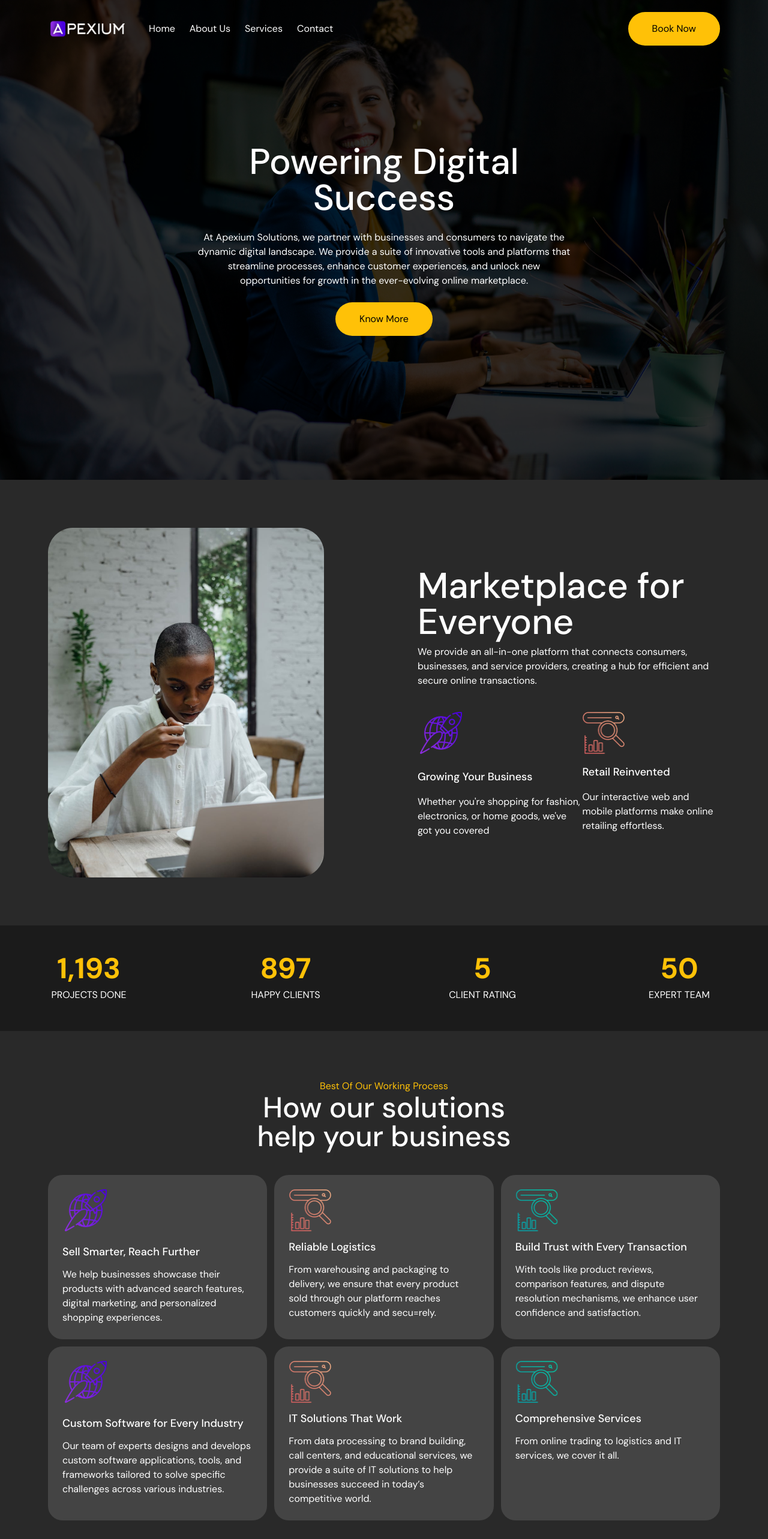
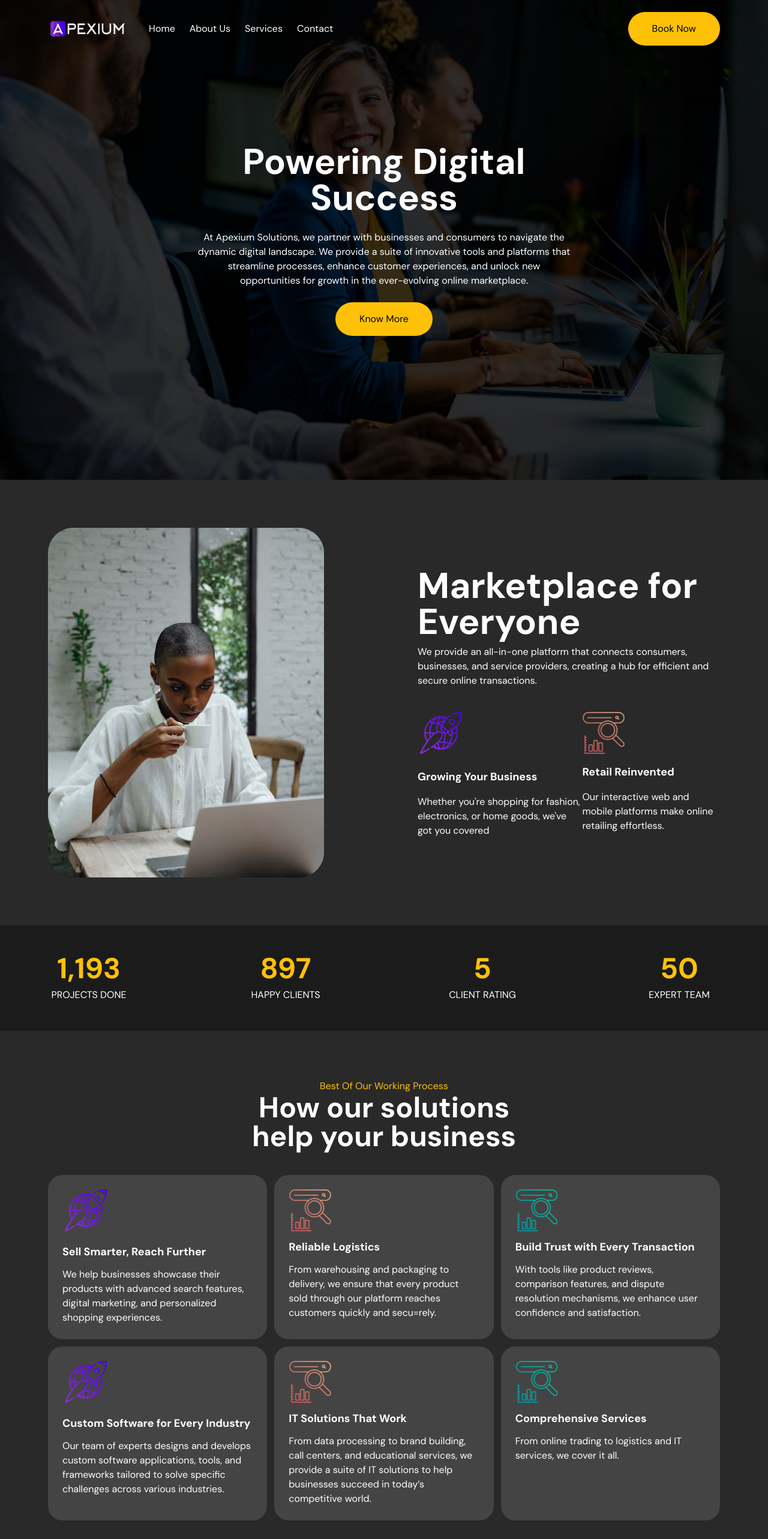
Before and after one commit to Six-Path-Studio/ibinye-work, a React (Vite) app: page / in a window 1280 px wide. Shown: the top 2566 px of the page at 60% size. Built offline with nearby package versions, Linux system fonts and the light colour scheme.

Commit message:
updates commit

```diff
--- a/src/App.jsx
+++ b/src/App.jsx
@@ -55,17 +55,17 @@ function App() {
       <section className='lg:flex justify-between lg:p-20 p-4 sm:py-20'>
         <img data-aos="zoom-in" src="/images/hero-2.png" alt="" />
         <div data-aos="fade-up-right" className='lg:w-[45%] my-auto sm:mt-6'>
-          <h1 className='lg:text-6xl text-4xl mb-2 font-medium'>Marketplace for Everyone</h1>
+          <h1 className='lg:text-6xl text-4xl mb-2 font-bold'>Marketplace for Everyone</h1>
           <p>We provide an all-in-one platform that connects consumers, businesses, and service providers, creating a hub for efficient and secure online transactions. </p>
           <div className='lg:flex mt-10'>
             <div>
               <img src="/images/icons/01.svg" alt="" />
-              <h1 className='my-4 text-lg font-medium'>Growing Your Business</h1>
+              <h1 className='my-4 text-lg font-bold'>Growing Your Business</h1>
               <p>Whether you&apos;re shopping for fashion, electronics, or home goods, we&apos;ve got you covered</p>
             </div>
             <div className='sm:mt-4'>
               <img src="/images/icons/02.svg" alt="" />
-              <h1 className='my-4 text-lg font-medium'>Retail Reinvented</h1>
+              <h1 className='my-4 text-lg font-bold'>Retail Reinvented</h1>
               <p>Our interactive web and mobile platforms make online retailing effortless. </p>
             </div>
           </div>
@@ -75,7 +75,7 @@ function App() {
       <section className='lg:p-20 p-4 sm:mb-6 '>
         <div data-aos="fade-left" className='lg:w-[40%] mx-auto text-center mb-10'>
           <p className='text-gradient'>Best Of Our Working Process</p>
-          <h1 className='lg:text-5xl text-3xl font-medium'>How our solutions help your business</h1>
+          <h1 className='lg:text-5xl text-3xl font-bold'>How our solutions help your business</h1>
         </div>
         <div data-aos="fade-right" className='grid lg:grid-cols-3 gap-3'>
           {cards.map((card, index) => <Card key={index} card={card} />)}
--- a/src/components/Card.jsx
+++ b/src/components/Card.jsx
@@ -3,7 +3,7 @@ const Card = ({card}) => {
   return (
     <div className="bg-[#444444] rounded-3xl p-6">
       <img src={`/images/icons/${card.image}.svg`} alt="" />
-      <h1 className="font-medium my-3 text-lg">{card.title}</h1>
+      <h1 className="font-bold my-3 text-lg">{card.title}</h1>
       <p>{card.text}</p>
     </div>
   );
--- a/src/components/FooterNav.jsx
+++ b/src/components/FooterNav.jsx
@@ -9,7 +9,7 @@ const FooterNav = () => {
         <p className="text-white">Apexium Solutions: Powering Digital Success.</p>
       </div>
       <div>
-        <h2 className="text-lg font-medium mb-4">Resources</h2>
+        <h2 className="text-lg font-bold mb-4">Resources</h2>
         <Link to={'/'}>
           <p className="text-[#D0CACA] my-1">Home</p>
         </Link>
@@ -22,7 +22,7 @@ const FooterNav = () => {
       </div>
 
       <div>
-        <h2 className="text-lg font-medium mb-4">Important Links</h2>
+        <h2 className="text-lg font-bold mb-4">Important Links</h2>
         <Link to={'/'}>
           <p className="text-[#D0CACA] my-1">Privacy Policy</p>
         </Link>
@@ -34,7 +34,7 @@ const FooterNav = () => {
         </Link>
       </div>
       <div>
-        <h2 className="text-lg font-medium mb-4">Our Location</h2>
+        <h2 className="text-lg font-bold mb-4">Our Location</h2>
         <p className="text-[#D0CACA] my-1">
           37 Igode Road Maya, Lagos </p>
         <p className="text-[#D0CACA] my-1">Call: (+234) 806-464-3107 <br />
--- a/src/components/Header.jsx
+++ b/src/components/Header.jsx
@@ -2,7 +2,7 @@
 const Header = ({ title, text }) => {
   return (
     <div className='bg-[#444444] text-center p-20'>
-      <h1 className="text-white mb-6 text-3xl font-medium">{title}</h1>
+      <h1 className="text-white mb-6 text-3xl font-bold">{title}</h1>
       <p className="text-white">{text}</p>
     </div>
   );
--- a/src/components/Hero.jsx
+++ b/src/components/Hero.jsx
@@ -40,7 +40,7 @@ const Hero = () => {
       {/* Content Section */}
       <div className="relative z-10 my-auto lg:w-[60%] mx-auto text-center p-6 rounded-lg">
         <h1 data-aos="fade-right"
-          className="lg:text-6xl text-4xl text-white font-medium">
+          className="lg:text-6xl text-4xl text-white font-bold">
           Powering Digital Success
         </h1>
         <p data-aos="fade-up" className="my-6 text-white">
--- a/src/components/ServiceSection.jsx
+++ b/src/components/ServiceSection.jsx
@@ -7,7 +7,7 @@ const ServiceSection = () => {
       <section className="bg-[#444444] lg:flex justify-between">
         <div data-aos="fade-up-left" className="lg:w-[45%] my-auto lg:p-20 sm:py-10 p-4">
           <p className="text-gradient sm:text-xs">Your Gateway to Seamless Technological Solutions</p>
-          <h1 className="lg:text-7xl text-4xl font-medium">Experience the Apex of Innovation</h1>
+          <h1 className="lg:text-7xl text-4xl font-bold">Experience the Apex of Innovation</h1>
           <p className="py-4">Start your journey with Apexium today. Whether you&apos;re a buyer, seller, or service provider, we make online commerce smarter, faster, and easier for you.</p>
           <button className="bg-[#FFC107] p-4 px-10 rounded-full mr-4">Book Now</button>
           <Link to={'/services'}>
--- a/src/components/Testimonials.jsx
+++ b/src/components/Testimonials.jsx
@@ -28,7 +28,7 @@ const Testimonials = () => {
   return (
     <section className=" lg:px-20 p-4 py-20 relative">
       <p className="text-gradient sm:text-sm text-center">Digital Analytics & Strategy Consulting Agency</p>
-      <h1 className="lg:text-6xl text-3xl font-medium text-center">What our clients say</h1>
+      <h1 className="lg:text-6xl text-3xl font-bold text-center">What our clients say</h1>
       <img src="/images/01.svg.png" className="absolute top-10 sm:hidden" alt="" />
       <Swiper
         modules={[Autoplay]}
@@ -42,7 +42,7 @@ const Testimonials = () => {
             <div className="flex justify-center">
               <img src={`/images/${single.image}.png`} alt="" />
               <div className="my-auto ml-4">
-                <p className="font-medium text-white">{single.name} </p>
+                <p className="font-bold text-white">{single.name} </p>
                 <p className="text-white text-sm">{single.title}</p>
               </div>
             </div>
--- a/src/pages/about.jsx
+++ b/src/pages/about.jsx
@@ -26,7 +26,7 @@ const about = () => {
       <section className="lg:flex justify-between">
         <img src="/images/about-img.jpg" className="lg:w-1/2" alt="" />
         <div className="lg:w-1/2 my-auto lg:p-10 p-4">
-          <h1 className="lg:text-6xl text-3xl sm:mt-6 font-medium mb-4">Building Innovative Solutions.</h1>
+          <h1 className="lg:text-6xl text-3xl sm:mt-6 font-bold mb-4">Building Innovative Solutions.</h1>
           <p>Welcome to Apexium Solutions, your trusted partner in innovative e-commerce and digital solutions. We are dedicated to transforming the online shopping experience by providing a secure, user-friendly platform that connects consumers, businesses, and service providers across local and global markets. From retail and wholesale transactions in categories like fashion, electronics, and home goods to offering comprehensive logistics services, including packaging and delivery, we ensure seamless and efficient operations.
             <br /> <br />
             At Apexium Solutions, we go beyond commerce by developing custom software applications and providing cutting-edge IT services tailored to solve unique challenges across various industries. With advanced tools, digital marketing expertise, and value-added features such as product reviews and dispute resolution, we empower businesses and individuals to succeed in today’s digital economy. Apexium Solutions—where innovation meets opportunity.</p>
@@ -37,7 +37,7 @@ const about = () => {
       <section className='lg:p-20 p-4 sm:mb-6 '>
         <div data-aos="fade-left" className='lg:w-[40%] mx-auto text-center mb-10'>
           <p className='text-gradient'>The Values That Power Our Vision</p>
-          <h1 className='lg:text-5xl text-3xl font-medium'>Our Core Values</h1>
+          <h1 className='lg:text-5xl text-3xl font-bold'>Our Core Values</h1>
         </div>
         <div data-aos="fade-down" className='grid lg:grid-cols-3 gap-3'>
           {cards.map((card, index) => <Card key={index} card={card} />)}
--- a/src/pages/contact.jsx
+++ b/src/pages/contact.jsx
@@ -6,7 +6,7 @@ const contact = () => {
       <Header title={'Contact Us'} text={'Home > Contact Us'} />
       <section data-aos="zoom-in-down" className="lg:px-20 py-20 p-4 lg:flex justify-between">
         <div className="lg:w-[35%]">
-          <h1 className="text-4xl text-[#ffc107] font-medium">Have Questions? <br /> Let’s Chat!</h1>
+          <h1 className="text-4xl text-[#ffc107] font-bold">Have Questions? <br /> Let’s Chat!</h1>
           <p className="my-4 text-white">Write to us or give us a call. We will reply to you as soon
             as possible. But yes, it can take up to 24 hours.</p>
           <div className="flex my-4">
--- a/src/pages/services.jsx
+++ b/src/pages/services.jsx
@@ -41,7 +41,7 @@ const services = () => {
       <Header title={'Our Services'} text={'Home > Services'} />
       <section data-aos="zoom-in" className='lg:p-20 sm:py-10 p-4'>
         <div className='lg:w-[60%] mx-auto text-center mb-10'>
-          <h1 className='lg:text-5xl text-3xl font-medium'>What we do</h1>
+          <h1 className='lg:text-5xl text-3xl font-bold'>What we do</h1>
         </div>
         <div className='grid lg:grid-cols-3 gap-3'>
           {cards.map((card, index) => <Card key={index} card={card} />)}
```
Also changed, not shown: src/components/PricingCard.jsx (+4 -4 lines).
